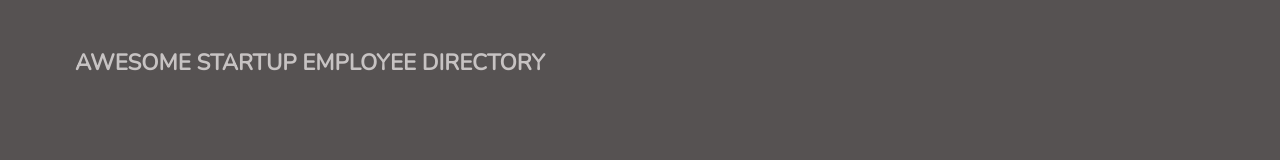
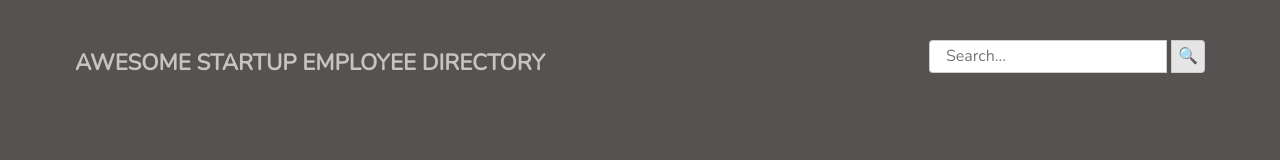
Before and after one commit to imnomee/TTH-5-API-Requests, a plain HTML site: page index.html in a window 1280 px wide. Drawn offline with nearby package versions, Linux system fonts and the light colour scheme.

Commit message:
js search form non working

```diff
--- a/index.html
+++ b/index.html
@@ -19,23 +19,7 @@
                     <h1>AWESOME STARTUP EMPLOYEE DIRECTORY</h1>
                 </div>
 
-                <div class="search-container">
-                    <!-- ======================
-                        Search markup:
-
-                        You can use the commented out markup below as a template
-                        for your search feature, but you must use JS to create and
-                        append it to `search-container` div.
-
-                        IMPORTANT: Altering the arrangement of the markup and the
-                        attributes used may break the styles or functionality.
-
-                        <form action="#" method="get">
-                            <input type="search" id="search-input" class="search-input" placeholder="Search...">
-                            <input type="submit" value="&#x1F50D;" id="search-submit" class="search-submit">
-                        </form>
-                    ======================= -->
-                </div>
+                <div class="search-container"></div>
             </div>
         </header>
 
--- a/js/app.js
+++ b/js/app.js
@@ -0,0 +1,9 @@
+//Search box
+const searchContainer = document.querySelector('.search-container');
+const searchForm = document.createElement('form');
+searchForm.action = '#';
+searchForm.method = 'get';
+searchContainer.appendChild(searchForm);
+searchForm.innerHTML = `<input type="search" id="search-input" class="search-input" placeholder="Search...">
+                            <input type="submit" value="&#x1F50D;" id="search-submit" class="search-submit">
+                        `;
```
